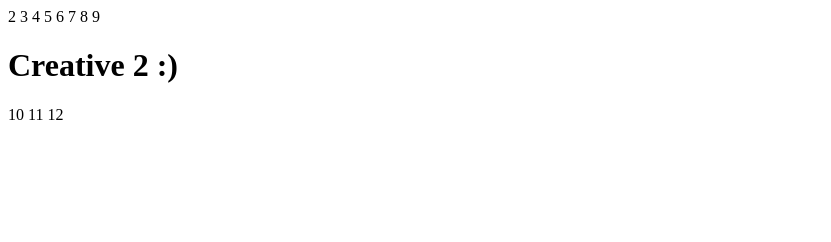
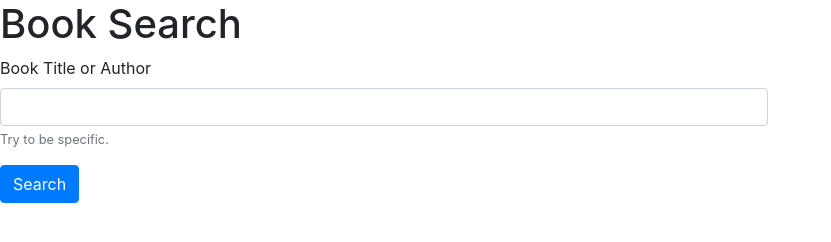
Before and after one commit to diomarino/CreativeProject-2, a plain HTML site: page index.html in a window 1280 px wide. Shown: the whole page, without its empty margins (0-831 px from the left). Drawn offline with nearby package versions, Linux system fonts and the light colour scheme.

Commit message:
Made search bar and button

```diff
--- a/index.html
+++ b/index.html
@@ -1,12 +1,34 @@
- <!DOCTYPE html>
-  2 <html>
-  3 <head>
-  4   <meta name="viewport" content="width=device-width; initial-scale=1.0">
-  5   <link rel="stylesheet" href="/styles.css">
-  6   <title>Creative Project 2</title>
-  7 </head>
-  8 <body>
-  9   <h1>Creative 2 :)</h1>
- 10   <script src="/script.js"></script>
- 11 </body>
- 12 </html>
+<!DOCTYPE html>
+<html lang="en">
+  <head>
+    <meta name="viewport" content="width=device-width, initial-scale=1.0" />
+    <link
+      rel="stylesheet"
+      href="https://stackpath.bootstrapcdn.com/bootstrap/4.4.1/css/bootstrap.min.css"
+      integrity="sha384-Vkoo8x4CGsO3+Hhxv8T/Q5PaXtkKtu6ug5TOeNV6gBiFeWPGFN9MuhOf23Q9Ifjh"
+      crossorigin="anonymous"
+    />
+    <link rel="stylesheet" href="styles.css" />
+    <title>Creative Project 2</title>
+  </head>
+  <body>
+    <h1>Book Search</h1>
+    <form>
+      <div class="form-group">
+        <label for="exampleInputEmail1">Book Title or Author</label>
+        <input
+          type="email"
+          class="form-control"
+          id="exampleInputEmail1"
+          aria-describedby="emailHelp"
+        />
+        <small id="emailHelp" class="form-text text-muted"
+          >Try to be specific.</small
+        >
+      </div>
+      <button type="submit" class="btn btn-primary">Search</button>
+    </form>
+    <div id="result"></div>
+    <script src="script.js"></script>
+  </body>
+</html>
--- a/styles.css
+++ b/styles.css
@@ -0,0 +1,15 @@
+.form-control {
+  display: block;
+  width: 60%;
+  height: calc(1.5em + 0.75rem + 2px);
+  padding: 0.375rem 0.75rem;
+  font-size: 1rem;
+  font-weight: 400;
+  line-height: 1.5;
+  color: #495057;
+  background-color: #fff;
+  background-clip: padding-box;
+  border: 1px solid #ced4da;
+  border-radius: 0.25rem;
+  transition: border-color 0.15s ease-in-out, box-shadow 0.15s ease-in-out;
+}
```
